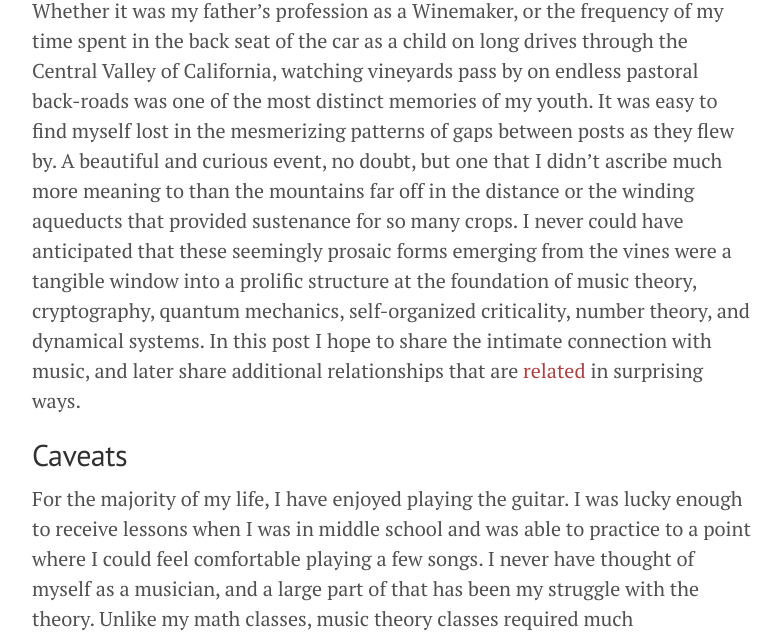
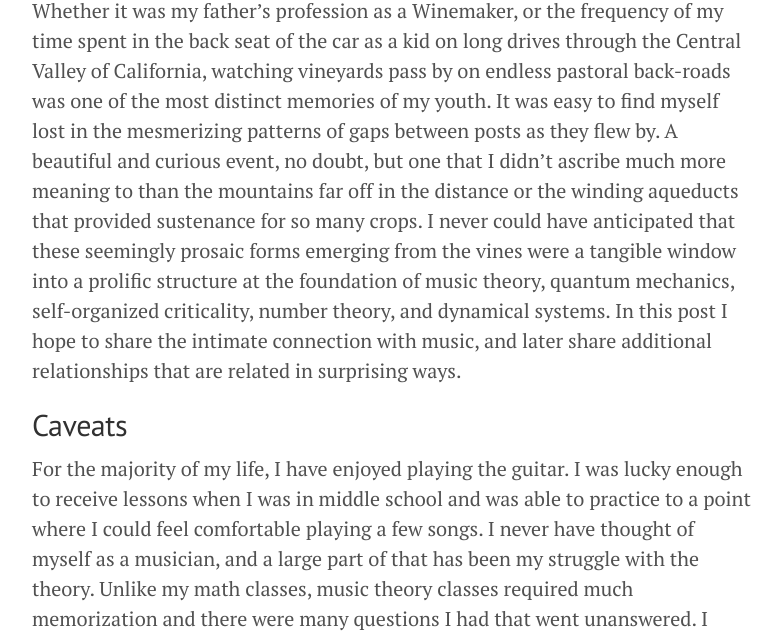
Before and after one commit to kylehovey/blog, a Jekyll site: the page built from on_vineyards_harmony_and_mathematics.md, in a window 1280 px wide and 900 px high, scrolled down 253 px, cut to the strip 263-900 px from the top of the window. Shown: the whole strip, without its empty margins (248-1030 px from the left). Built offline with Jekyll 4.4.1, drawn with Linux system fonts in a browser that asks for light colours; formulas are drawn with MathJax 3.

Commit message:
Vineyards update

```diff
--- a/on_vineyards_harmony_and_mathematics.md
+++ b/on_vineyards_harmony_and_mathematics.md
@@ -7,7 +7,7 @@
 
 ![Driving past vineyards](/blog/images/vineyard/vineyard_loop.webp)
 
-Whether it was my father's profession as a Winemaker, or the frequency of my time spent in the back seat of the car as a child on long drives through the Central Valley of California, watching vineyards pass by on endless pastoral back-roads was one of the most distinct memories of my youth. It was easy to find myself lost in the mesmerizing patterns of gaps between posts as they flew by. A beautiful and curious event, no doubt, but one that I didn't ascribe much more meaning to than the mountains far off in the distance or the winding aqueducts that provided sustenance for so many crops. I never could have anticipated that these seemingly prosaic forms emerging from the vines were a tangible window into a prolific structure at the foundation of music theory, cryptography, quantum mechanics, self-organized criticality, number theory, and dynamical systems. In this post I hope to share the intimate connection with music, and later share additional relationships that are [related](related) in surprising ways.
+Whether it was my father's profession as a Winemaker, or the frequency of my time spent in the back seat of the car as a kid on long drives through the Central Valley of California, watching vineyards pass by on endless pastoral back-roads was one of the most distinct memories of my youth. It was easy to find myself lost in the mesmerizing patterns of gaps between posts as they flew by. A beautiful and curious event, no doubt, but one that I didn't ascribe much more meaning to than the mountains far off in the distance or the winding aqueducts that provided sustenance for so many crops. I never could have anticipated that these seemingly prosaic forms emerging from the vines were a tangible window into a prolific structure at the foundation of music theory, quantum mechanics, self-organized criticality, number theory, and dynamical systems. In this post I hope to share the intimate connection with music, and later share additional relationships that are related in surprising ways.
 
 ## Caveats
 
```
